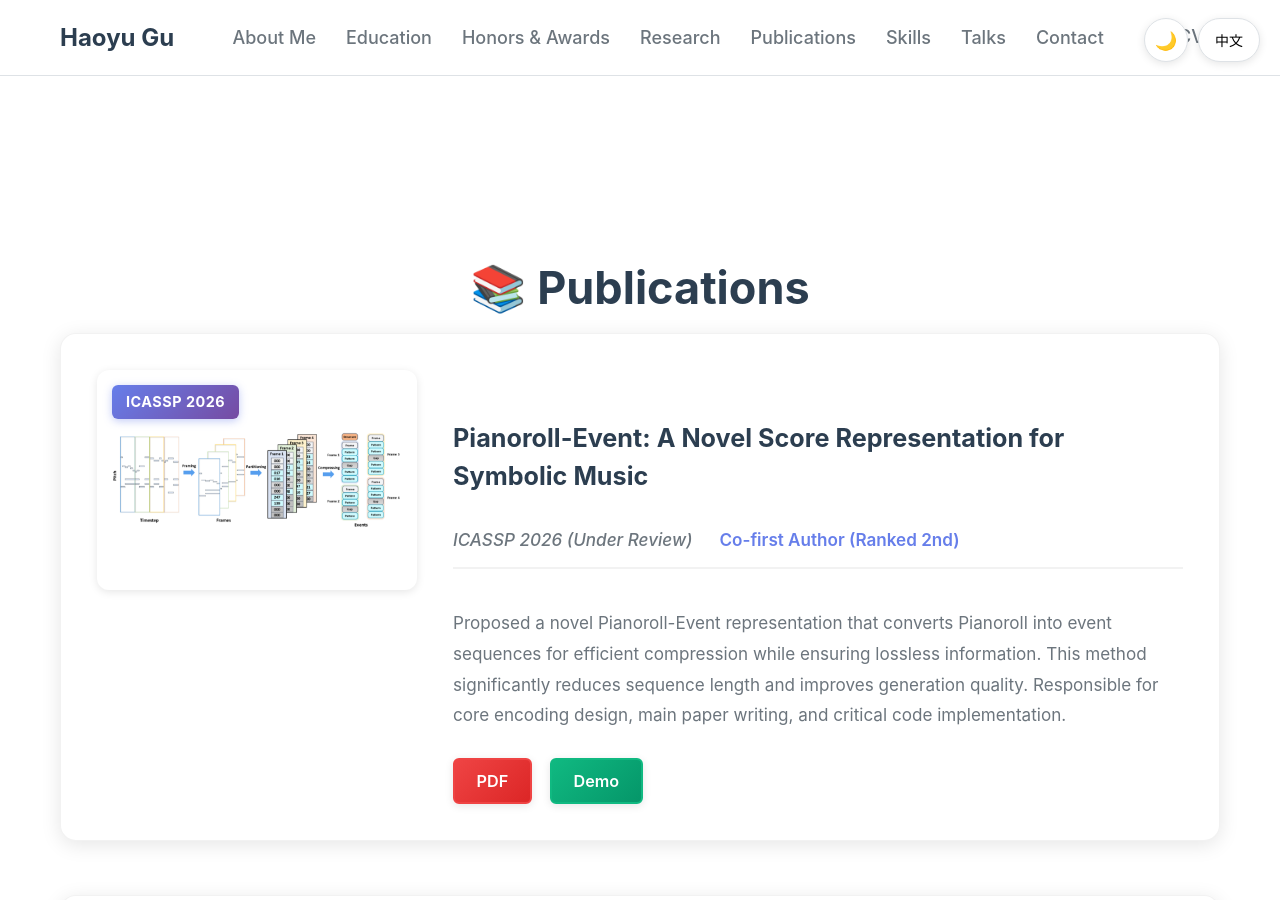
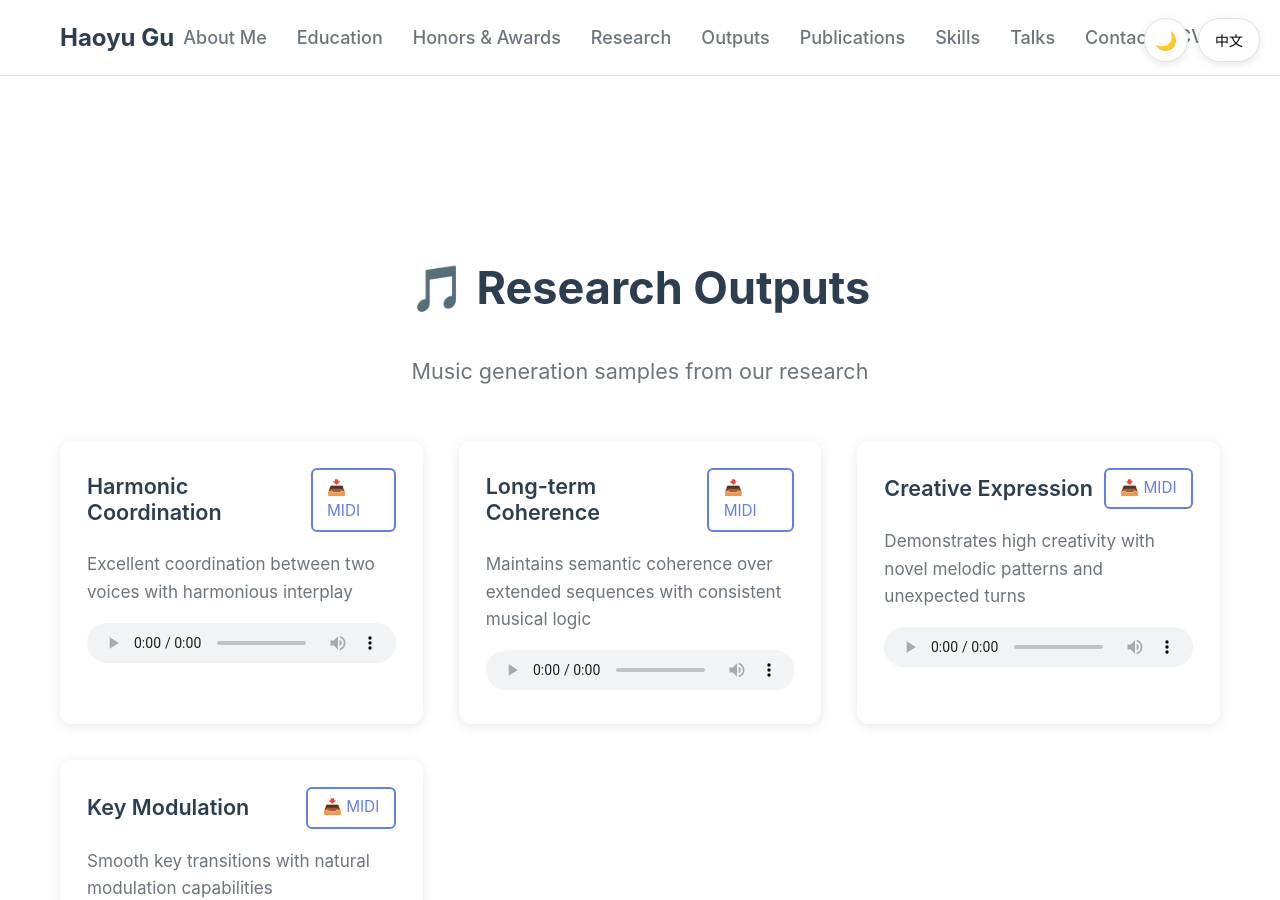
Before and after one commit to Haoyu-Gu/haoyu-gu.github.io, a Jekyll site: the page built from index.html, in a window 1280 px wide and 900 px high, scrolled down 7415 px. Built offline with Jekyll 4.4.1, drawn with Linux system fonts in a browser that asks for light colours.

Commit message:
添加研究成果模块：展示4个音乐生成样本，支持在线播放和MIDI下载

```diff
--- a/_layouts/single-page.html
+++ b/_layouts/single-page.html
@@ -38,6 +38,9 @@ layout: compress
           </li>
           <li class="nav-item">
             <a href="#research" data-lang='{"en": "Research", "zh": "研究方向"}'>Research</a>
+          </li>
+          <li class="nav-item">
+            <a href="#outputs" data-lang='{"en": "Outputs", "zh": "研究成果"}'>Outputs</a>
           </li>
           <li class="nav-item">
             <a href="#publications" data-lang='{"en": "Publications", "zh": "发表论文"}'>Publications</a>
--- a/assets/css/custom.css
+++ b/assets/css/custom.css
@@ -1189,6 +1189,86 @@ html {
   opacity: 0.8;
 }
 
+/* Music Outputs */
+.music-grid {
+  display: grid;
+  grid-template-columns: repeat(auto-fit, minmax(300px, 1fr));
+  gap: 2rem;
+}
+
+.music-card {
+  background: var(--card-bg);
+  border-radius: 12px;
+  padding: 1.5rem;
+  box-shadow: 0 2px 12px var(--shadow-color);
+  transition: transform 0.3s ease, box-shadow 0.3s ease, opacity 0.6s ease;
+  opacity: 0;
+  transform: translateY(30px);
+}
+
+.music-card.animate-in {
+  opacity: 1;
+  transform: translateY(0);
+}
+
+.music-card.animate-in:hover {
+  transform: translateY(-5px);
+  box-shadow: 0 6px 20px var(--shadow-color);
+}
+
+.music-header {
+  display: flex;
+  justify-content: space-between;
+  align-items: center;
+  margin-bottom: 1rem;
+}
+
+.music-title {
+  font-size: 1.2rem;
+  font-weight: 600;
+  color: var(--text-primary);
+  margin: 0;
+}
+
+.music-download {
+  font-size: 0.85rem;
+  color: #667eea;
+  text-decoration: none;
+  padding: 0.4rem 0.8rem;
+  border: 2px solid #667eea;
+  border-radius: 6px;
+  transition: all 0.3s ease;
+}
+
+.music-download:hover {
+  background: #667eea;
+  color: white;
+}
+
+[data-theme="dark"] .music-download {
+  color: #a5b4fc;
+  border-color: #a5b4fc;
+}
+
+[data-theme="dark"] .music-download:hover {
+  background: #a5b4fc;
+  color: #1a1a1a;
+}
+
+.music-description {
+  color: var(--text-secondary);
+  font-size: 0.95rem;
+  line-height: 1.6;
+  margin-bottom: 1rem;
+}
+
+.music-player {
+  width: 100%;
+  height: 40px;
+  border-radius: 8px;
+  outline: none;
+}
+
 /* Publications */
 .publication-card {
   display: flex;
--- a/assets/js/custom.js
+++ b/assets/js/custom.js
@@ -160,7 +160,8 @@
                 '.skill-item',                   // 所有技能项目
                 '.section-subtitle',             // 所有小标题
                 '.contact-item',                 // 所有联系项目
-                '.publication-card'              // 所有论文卡片
+                '.publication-card',             // 所有论文卡片
+                '.music-card'                    // 所有音乐卡片
             ].join(', '));
 
             animatableElements.forEach(el => observer.observe(el));
--- a/index.html
+++ b/index.html
@@ -202,6 +202,58 @@ title: "Haoyu Gu - Personal Portfolio"
   </div>
 </section>
 
+<!-- Research Outputs Section -->
+<section id="outputs" class="section">
+  <h2 class="section-title" data-lang='{"en": "🎵 Research Outputs", "zh": "🎵 研究成果"}'>🎵 Research Outputs</h2>
+  <p class="section-subtitle" data-lang='{"en": "Music generation samples from our research", "zh": "研究工作中生成的音乐样本"}'>Music generation samples from our research</p>
+
+  <div class="music-grid">
+    <div class="music-card">
+      <div class="music-header">
+        <h3 class="music-title" data-lang='{"en": "Harmonic Coordination", "zh": "双声部协调"}'>Harmonic Coordination</h3>
+        <a href="/files/sample_20251012_170334_045.mid" class="music-download" download>📥 MIDI</a>
+      </div>
+      <p class="music-description" data-lang='{"en": "Excellent coordination between two voices with harmonious interplay", "zh": "双声部配合效果极佳，和声交织流畅自然"}'>Excellent coordination between two voices with harmonious interplay</p>
+      <audio controls class="music-player">
+        <source src="/files/sample_20251012_170334_045.mp3" type="audio/mpeg">
+      </audio>
+    </div>
+
+    <div class="music-card">
+      <div class="music-header">
+        <h3 class="music-title" data-lang='{"en": "Long-term Coherence", "zh": "长期语义连贯"}'>Long-term Coherence</h3>
+        <a href="/files/sample_20251012_170334_058.mid" class="music-download" download>📥 MIDI</a>
+      </div>
+      <p class="music-description" data-lang='{"en": "Maintains semantic coherence over extended sequences with consistent musical logic", "zh": "长时间保持语义连贯性，音乐逻辑一致性强"}'>Maintains semantic coherence over extended sequences with consistent musical logic</p>
+      <audio controls class="music-player">
+        <source src="/files/sample_20251012_170334_058.mp3" type="audio/mpeg">
+      </audio>
+    </div>
+
+    <div class="music-card">
+      <div class="music-header">
+        <h3 class="music-title" data-lang='{"en": "Creative Expression", "zh": "创造性表达"}'>Creative Expression</h3>
+        <a href="/files/sample_20251012_170334_147.mid" class="music-download" download>📥 MIDI</a>
+      </div>
+      <p class="music-description" data-lang='{"en": "Demonstrates high creativity with novel melodic patterns and unexpected turns", "zh": "展现出高度创造性，旋律新颖且富有意外转折"}'>Demonstrates high creativity with novel melodic patterns and unexpected turns</p>
+      <audio controls class="music-player">
+        <source src="/files/sample_20251012_170334_147.mp3" type="audio/mpeg">
+      </audio>
+    </div>
+
+    <div class="music-card">
+      <div class="music-header">
+        <h3 class="music-title" data-lang='{"en": "Key Modulation", "zh": "调性转换"}'>Key Modulation</h3>
+        <a href="/files/sample_20251017_172121_060.mid" class="music-download" download>📥 MIDI</a>
+      </div>
+      <p class="music-description" data-lang='{"en": "Smooth key transitions with natural modulation capabilities", "zh": "调性转换自然流畅，变调能力突出"}'>Smooth key transitions with natural modulation capabilities</p>
+      <audio controls class="music-player">
+        <source src="/files/sample_20251017_172121_060.mp3" type="audio/mpeg">
+      </audio>
+    </div>
+  </div>
+</section>
+
 <!-- Publications Section -->
 <section id="publications" class="section">
   <h2 class="section-title" data-lang='{"en": "📚 Publications", "zh": "📚 发表论文"}'>📚 Publications</h2>
```
Also changed, not shown: 8 other files.
